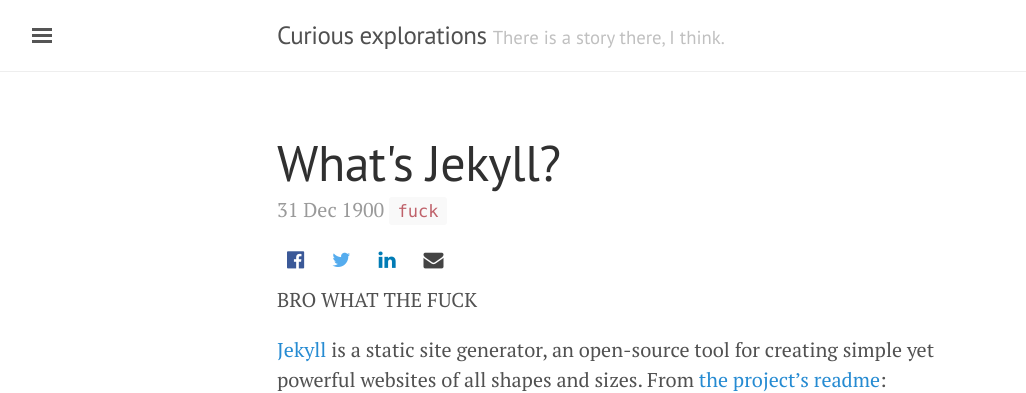
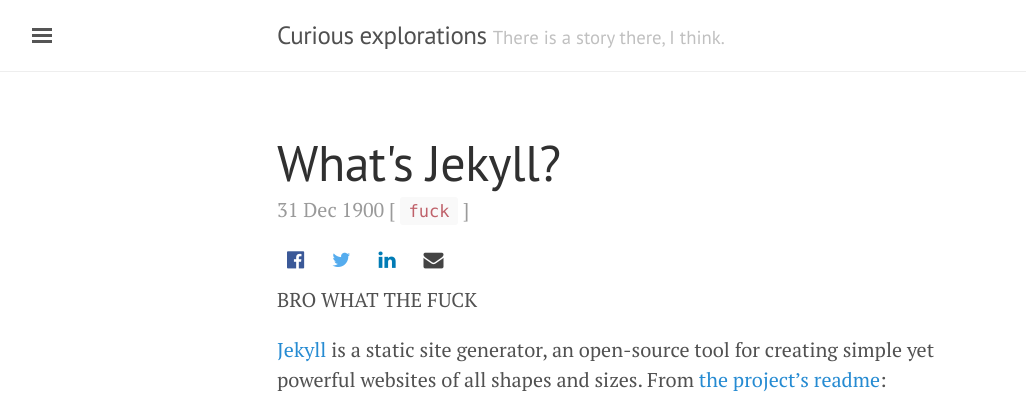
Before and after one commit to rishigb/rishigb.github.io, a Jekyll site: the page built from _posts/1900-12-31-whats-jekyll.md, in a window 1280 px wide. Shown: the top 393 px of the page, without its empty margins (3-1029 px from the left). Built offline with Jekyll 4.4.1, drawn with Linux system fonts in a browser that asks for light colours; comment, search, counter and statistics services are not loaded.

Commit message:
checking a style for tags

```diff
--- a/_layouts/post.html
+++ b/_layouts/post.html
@@ -5,8 +5,8 @@
 <div class="post">
   <h1 class="post-title">{{ page.title }}</h1>
   <span class="post-date">{{ page.date | date_to_string }} {% for tag in page.tags %}
-    {% capture tag_name %}{{ tag }}{% endcapture %}
-    <a href="/tag/{{ tag_name }}"><code class="highligher-rouge"><nobr>{{ tag_name }}</nobr></code>&nbsp;</a>
+    [{% capture tag_name %}{{ tag }}{% endcapture %}
+    <a href="/tag/{{ tag_name }}"><code class="highligher-rouge"><nobr>{{ tag_name }}</nobr></code>&nbsp;</a>]
   {% endfor %}</span>
 
   {% include share-bar.html %}
```
